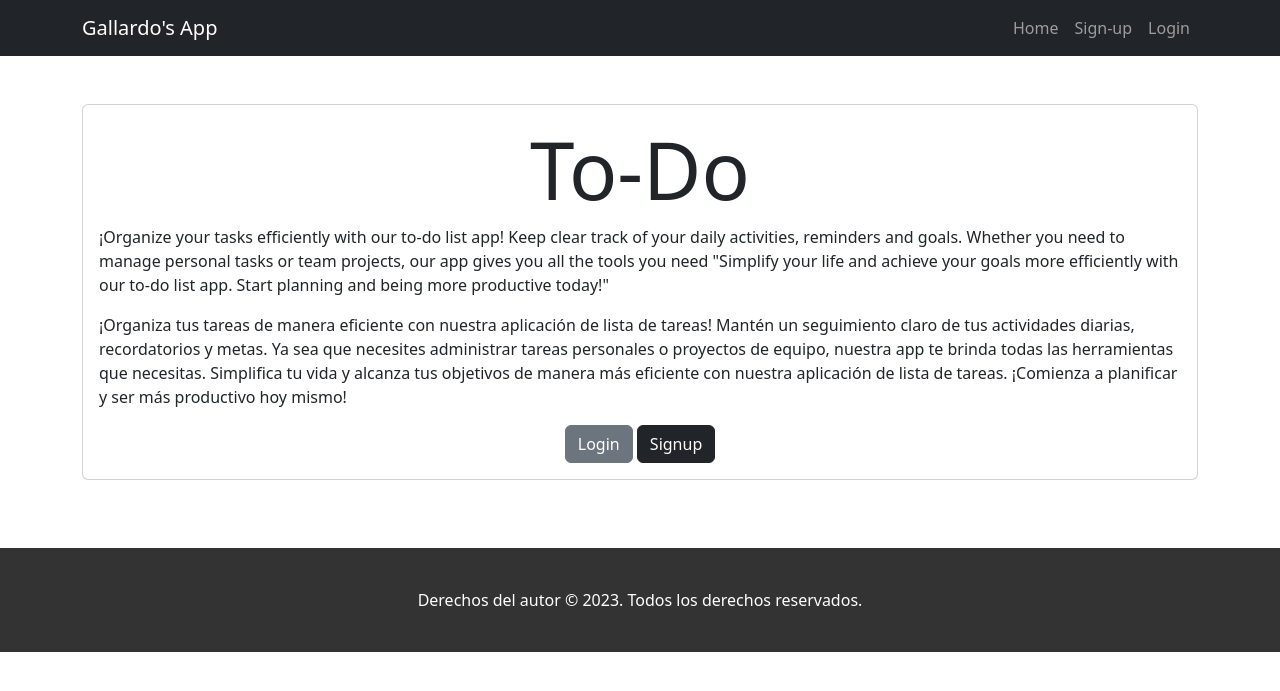
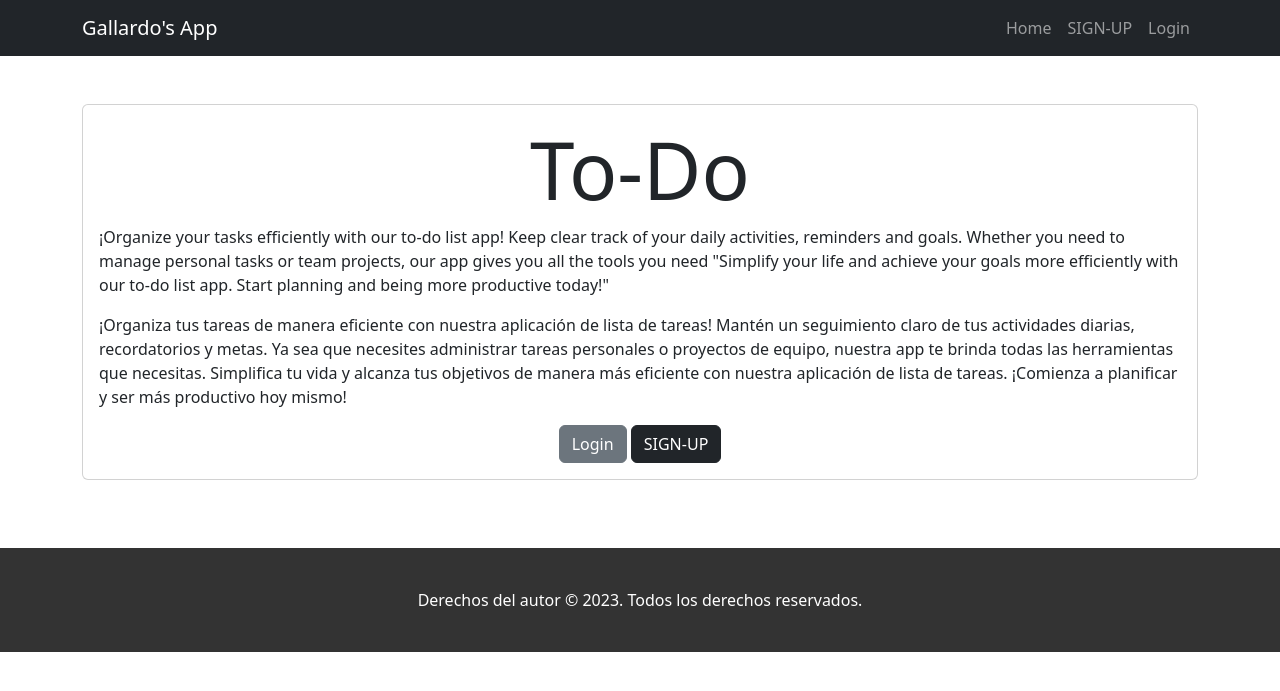
Before and after one commit to GallardoDev/Django-To-Do-Crud, a Django app: template crud/templates/home.html in a window 1280 px wide. Shown: the top 691 px of the page. Run offline with Django 3.2, Linux system fonts and the light colour scheme; the template is opened without the code that fills it, so the values that code supplies are empty.

Commit message:
Modificado texto signup, signin y actualizado pip

```diff
--- a/crud/templates/base.html
+++ b/crud/templates/base.html
@@ -43,7 +43,7 @@
 				{% else %}
 
 				<li class="nav-item">
-					<a class="nav-link" href="/signup">Sign-up</a>
+					<a class="nav-link" href="/signup">SIGN-UP</a>
 				</li>
 				<li class="nav-item">
 					<a class="nav-link" href="/signin">Login</a>
--- a/crud/templates/home.html
+++ b/crud/templates/home.html
@@ -15,7 +15,7 @@
 			</a>
 
 			<a class="btn btn-dark" href="/signup/">
-				Signup
+				SIGN-UP
 			</a>
 		</div>
 
--- a/crud/templates/signin.html
+++ b/crud/templates/signin.html
@@ -38,7 +38,7 @@
 
 
 				<button class="btn btn-primary">
-					Signin
+					SIGN-IN
 				</button>
 
 				<div class="checkbox" style="display: flex; align-items: center; justify-content: space-between; margin-top: 10px;">
--- a/crud/templates/signup.html
+++ b/crud/templates/signup.html
@@ -50,7 +50,7 @@
 
 				<button class="btn btn-primary">
 
-					Sign-up
+					SIGN-UP
 
 				</button>
 
```
